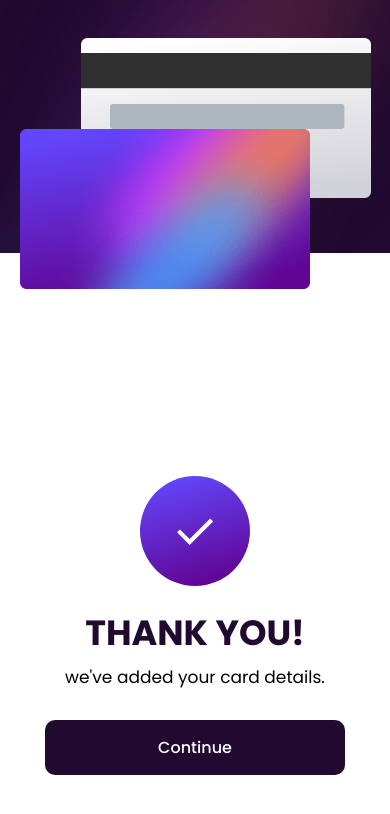
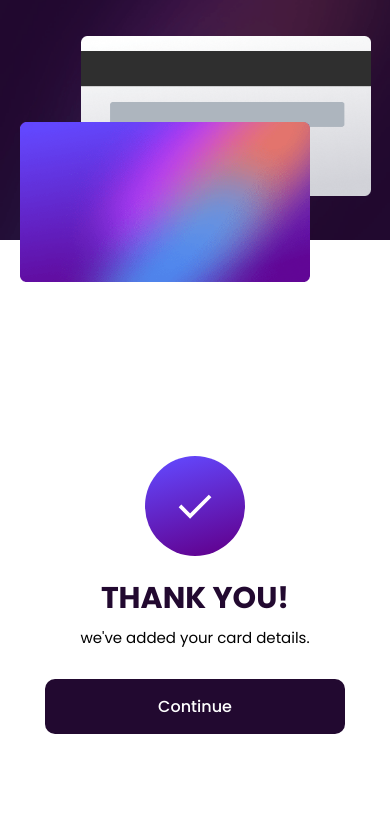
Before and after one commit to AbassKoyang/Form-Project, a plain HTML site: page confirmation.html in a window 390 px wide. Drawn offline with Linux system fonts and the light colour scheme.

Commit message:
fifth commit

```diff
--- a/confirmation.css
+++ b/confirmation.css
@@ -346,7 +346,7 @@ button a{
         padding: 0;
         box-sizing: border-box;
         width: 100vw;
-        height: 100vh;
+        height: 800px;
         background-color: white;
         display: flex;
         flex-direction: column;
@@ -365,7 +365,7 @@ button a{
         flex-direction: column;
         align-items: center;
         justify-content: space-evenly;
-        box-shadow: rgba(0, 0, 0, 0.1) 0px 20px 25px -5px, rgba(0, 0, 0, 0.04) 0px 10px 10px -5px;
+        box-shadow: none;
         margin: 0;
         padding: 0;
 
@@ -445,7 +445,7 @@ button a{
     }
 
     .alert img{
-        width: 110px;
+        width: 100px;
         margin-bottom: 0px;
     }
     .alert h2{
@@ -453,13 +453,13 @@ button a{
         margin-bottom: 0;
         margin-top: 20px;
         color: #220930;
-        font-size: 35px;
+        font-size: 30px;
     }
     .alert p {
         font-family: 'poppins';
         margin: 0;
         margin-top: 5px;
-        font-size: 17px;
+        font-size: 15px;
     }
     .alert button{
         height: 55px;
```
